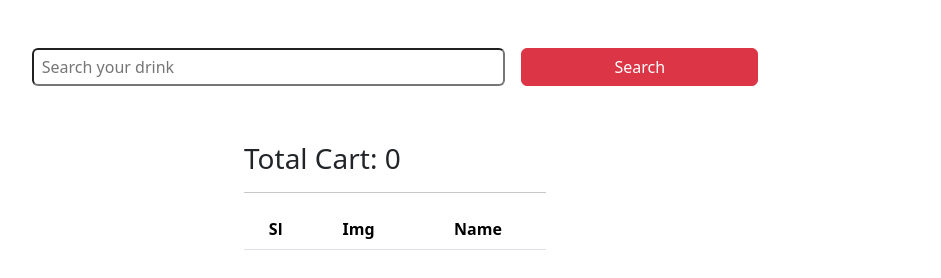
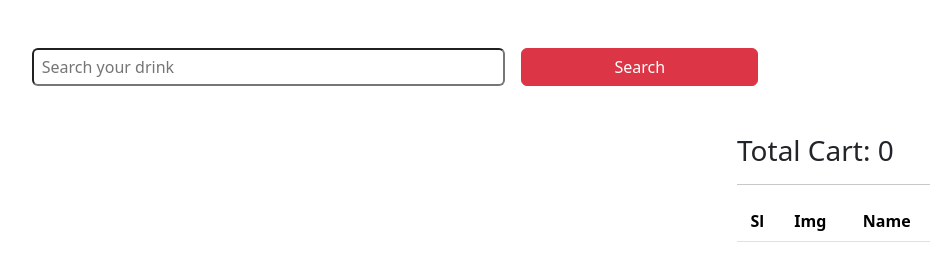
Before and after one commit to engrnazrulislam/sdp-assignment02, a plain HTML site: page index.html in a window 1280 px wide. Shown: the whole page, without its empty margins (245-1186 px from the left). Drawn offline with Linux system fonts and the light colour scheme; no server answers.

Commit message:
update card container

```diff
--- a/index.html
+++ b/index.html
@@ -19,10 +19,10 @@
     </nav>
     <main class="main-container">
         <div class="row gap-2 d-flex flex-sm-row justify-content-center align-items-top">
-            <div class="col-lg-9 gap-2 d-flex justify-content-around align-items-top flex-wrap" id="card-container">
+            <div class="col-lg-8 gap-2 d-flex justify-content-around align-items-top flex-wrap" id="card-container">
 
             </div>
-            <div class="col-lg-3" id="add-to-card-container">
+            <div class="col-lg-2" id="add-to-card-container">
                 <h3>Total Cart: <span id="total-cart">0</span> </h3>
                 <hr>
                 <div class="add-to-cards">
```
